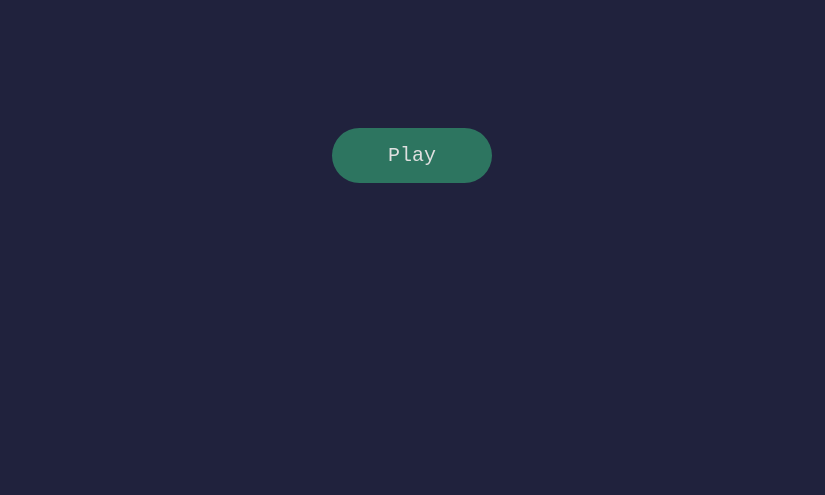
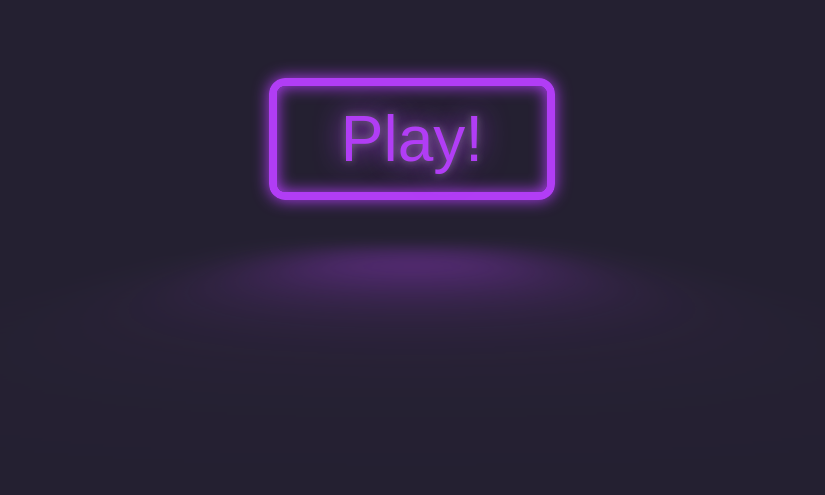
Before and after one commit to sahvanart/js-vanilla-work, a plain HTML site: page projects/rock-paper-scissor/index.html in a window 1280 px wide. Shown: the part 305-800 px from the top of the page, without its empty margins (228-1053 px from the left). Drawn offline with Linux system fonts and the light colour scheme.

Commit message:
feat(rock-paper-scissors): add play neon button

```diff
--- a/projects/rock-paper-scissor/index.html
+++ b/projects/rock-paper-scissor/index.html
@@ -11,7 +11,7 @@
       integrity="sha256-46r060N2LrChLLb5zowXQ72/iKKNiw/lAmygmHExk/o="
       crossorigin="anonymous"
     />
-    <title>Rock paper and scissors</title>
+    <title>Rock paper and scissors game</title>
   </head>
   <body>
     <section class="game">
@@ -29,8 +29,8 @@
       </div>
 
       <div class="intro">
-        <h1>Rock Paper and Scissors</h1>
-        <button>Play</button>
+        <h1>Rock Paper and Scissors game</h1>
+        <button>Play!</button>
       </div>
 
       <div class="match fadeOut">
--- a/projects/rock-paper-scissor/style.css
+++ b/projects/rock-paper-scissor/style.css
@@ -1,4 +1,9 @@
-* {
+:root {
+  --clr-neon: hsl(278 90% 60%);
+  --clr-bg: hsl(253 21% 16%);
+}
+
+*, *::before, *::after {
   margin: 0;
   padding: 0;
   box-sizing: border-box;
@@ -10,7 +15,7 @@ body {
 
 section {
   height: 100vh;
-  background-color: rgb(32, 34, 61);
+  background-color: var(--clr-bg);
 }
 
 i {
@@ -55,18 +60,78 @@ i {
   font-size: 50px;
 }
 
-.intro button,
 .match button {
   padding: 1rem;
   width: 10rem;
+  font-size: 1.5rem;
   background: none;
   border: none;
   color: rgb(224, 224, 224);
-  font-size: 20px;
-  background: rgb(45, 117, 96);
+  background: var(--clr-bg);
+  border:rgb(224, 224, 224) 2px solid;
   border-radius: 50px;
   cursor: pointer;
-  font-family: 'Courier New', Courier, monospace;
+}
+
+.intro button {
+  font-size: 4rem;
+  background-color: transparent;
+  display: inline-block;
+  cursor: pointer;
+  text-decoration: none;
+  color: var(--clr-neon);
+  border: var(--clr-neon) 0.125em solid;
+  padding: 0.25em 1em;
+  border-radius: 0.25em;
+
+  text-shadow: 0 0 0.125em hsl(0 0% 100% / 0.3), 0 0 0.45em currentColor;
+
+  box-shadow: inset 0 0 0.25em 0 var(--clr-neon), 0 0 0.25em 0 var(--clr-neon);
+
+  position: relative;
+}
+
+.intro button::before {
+  pointer-events: none;
+  content: "";
+  position: absolute;
+  background: var(--clr-neon);
+  top: 120%;
+  left: 0;
+  width: 100%;
+  height: 100%;
+
+  transform: perspective(1em) rotateX(40deg) scale(1, 0.35);
+  filter: blur(1em);
+  opacity: 0.5;
+}
+
+.intro button::after {
+  content: "";
+  position: absolute;
+  top: 0;
+  bottom: 0;
+  left: 0;
+  right: 0;
+  box-shadow: 0 0 1em 0.5em var(--clr-neon);
+  opacity: 0;
+  background-color: var(--clr-neon);
+  z-index: -1;
+  transition: opacity 100ms linear;
+}
+
+.intro button:hover,
+.intro button:focus {
+  background-color: var(--clr-neon);
+  color: var(--clr-bg);
+  text-shadow: none;
+}
+
+.intro button:hover::before,
+.intro button:focus::before,
+.intro button:focus::after,
+.intro button:hover::after {
+  opacity: 1;
 }
 
 .match {
```
